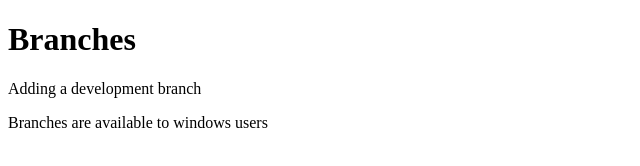
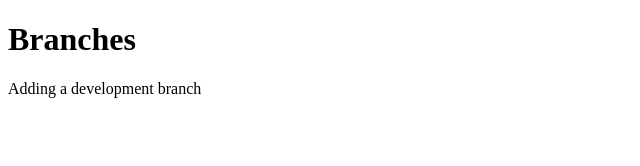
Before and after one commit to aniikag/mdia-4590, a plain HTML site: page about.html in a window 1280 px wide. Shown: the whole page, without its empty margins (0-640 px from the left). Drawn offline with Linux system fonts and the light colour scheme.

Commit message:
Revert "False info"
This reverts commit a3aafe8cafd32d1bbb0d517dbed66fe31b80fedb.

```diff
--- a/about.html
+++ b/about.html
@@ -12,7 +12,6 @@
     <body>
         <h1>Branches</h1>
         <p>Adding a development branch</p>
-        <p>Branches are available to windows users</p>
 
         <script src="" async defer></script>
     </body>
```
